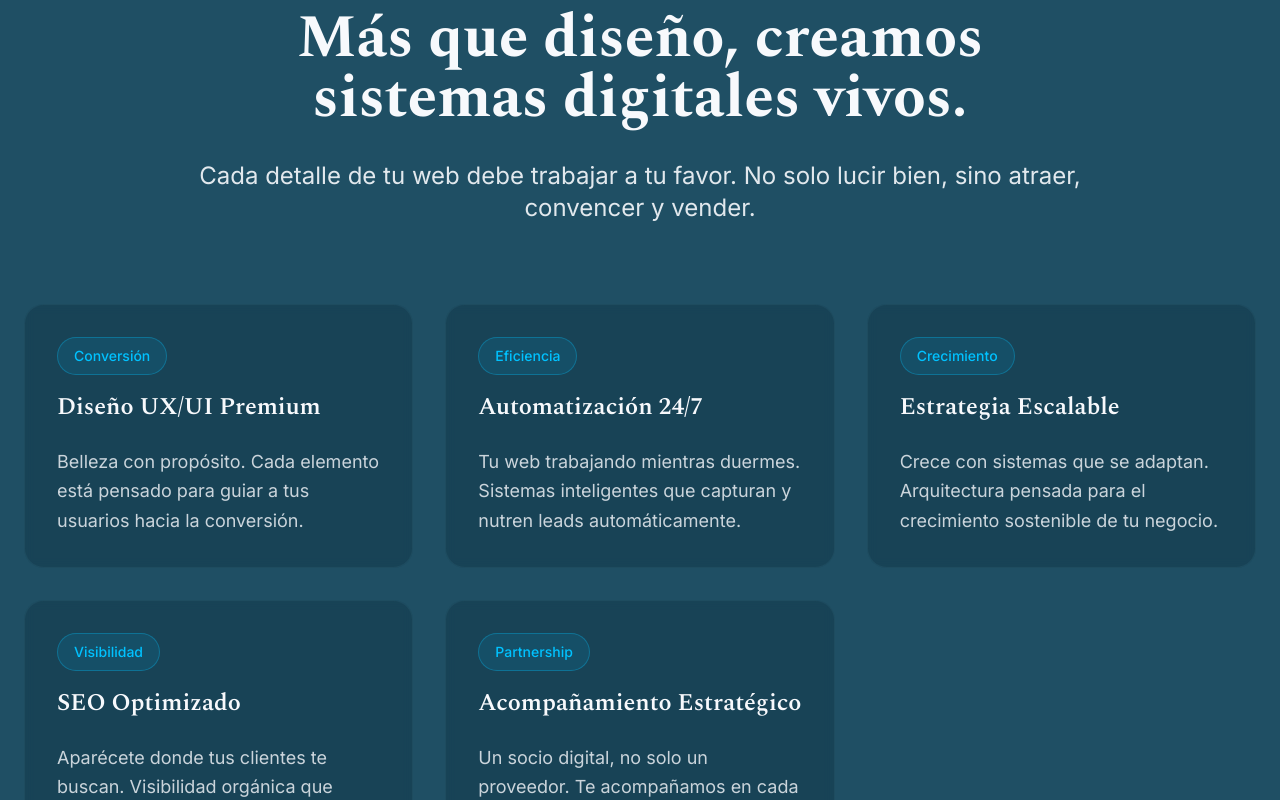
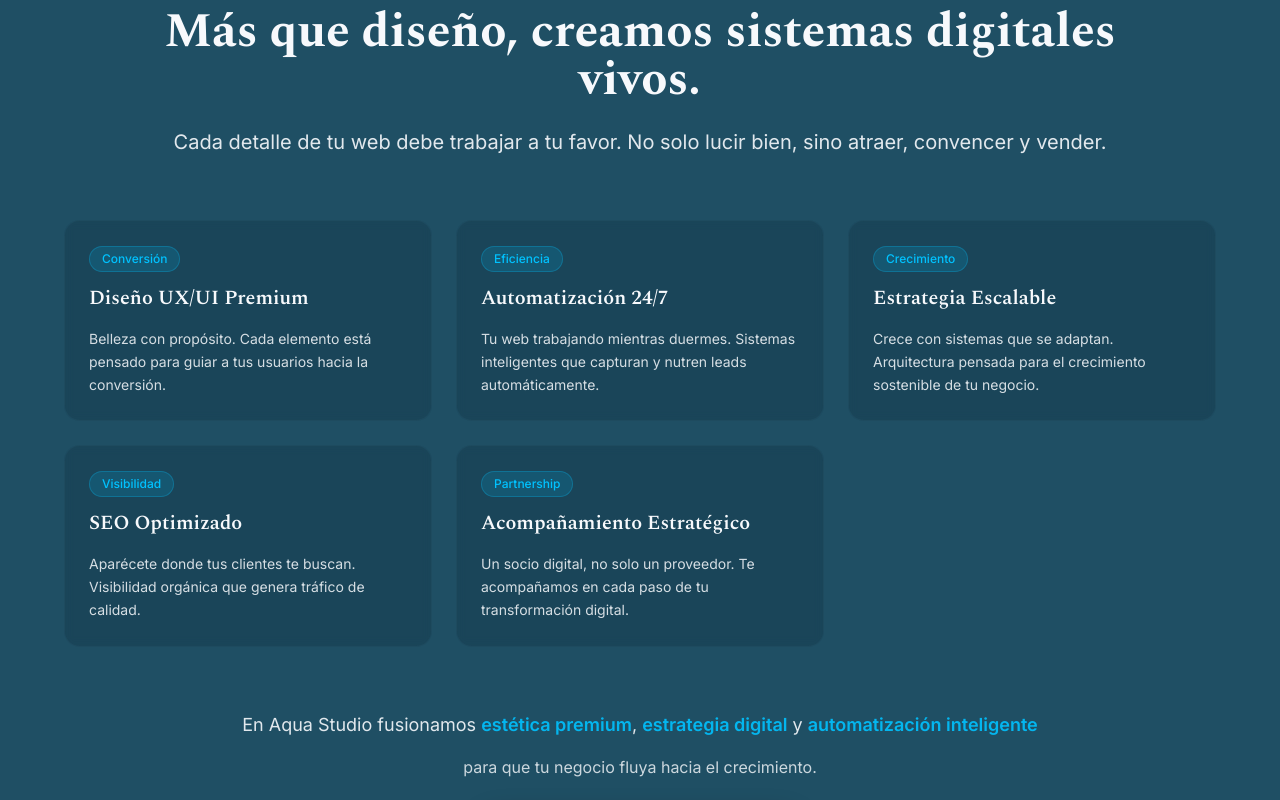
Before and after one commit to juanaranedagattavara-jpg/aquastudio, a Next.js app: page / in a window 1280 px wide. Shown: the part 920-1720 px from the top of the page. Built offline with nearby package versions, Linux system fonts and the light colour scheme.

Commit message:
Optimize benefits section: compact cards with high-class design, reduced spacing and refined typography

```diff
--- a/app/page.tsx
+++ b/app/page.tsx
@@ -61,16 +61,16 @@ export default function HomePage() {
       {/* Beneficios / Por qué elegirnos */}
       <Section id="beneficios" className="bg-brand-aqua text-brand-pearl">
         <div className="container">
-          <div className="max-w-4xl mx-auto text-center mb-20">
-            <h2 className="mb-8 text-4xl font-bold md:text-5xl lg:text-6xl">
+          <div className="max-w-5xl mx-auto text-center mb-16">
+            <h2 className="mb-6 text-4xl font-bold md:text-5xl">
               Más que diseño, creamos sistemas digitales vivos.
             </h2>
-            <p className="text-xl md:text-2xl opacity-90 leading-relaxed">
+            <p className="text-lg md:text-xl opacity-90">
               Cada detalle de tu web debe trabajar a tu favor. No solo lucir bien, sino atraer, convencer y vender.
             </p>
           </div>
 
-          <div className="grid md:grid-cols-2 lg:grid-cols-3 gap-8 max-w-7xl mx-auto">
+          <div className="grid md:grid-cols-2 lg:grid-cols-3 gap-6 max-w-6xl mx-auto">
             {[
               {
                 title: "Diseño UX/UI Premium",
@@ -98,32 +98,32 @@ export default function HomePage() {
                 highlight: "Partnership"
               },
             ].map((item, index) => (
-              <div key={index} className="group p-8 rounded-2xl bg-brand-deep/30 backdrop-blur-sm border border-brand-waves/20 transition-all duration-500 hover:bg-brand-deep/50 hover:border-brand-waves/40 hover:shadow-soft">
-                <div className="mb-6">
-                  <div className="inline-block px-4 py-2 rounded-full bg-brand-bright/10 border border-brand-bright/30 text-brand-bright text-sm font-medium mb-4">
+              <div key={index} className="group p-6 rounded-xl bg-brand-deep/25 backdrop-blur-sm border border-brand-waves/15 transition-all duration-300 hover:bg-brand-deep/40 hover:border-brand-waves/30 hover:shadow-soft hover:-translate-y-1">
+                <div className="mb-4">
+                  <div className="inline-block px-3 py-1 rounded-full bg-brand-bright/15 border border-brand-bright/25 text-brand-bright text-xs font-medium mb-3">
                     {item.highlight}
                   </div>
-                  <h3 className="text-2xl font-semibold mb-4 group-hover:text-brand-bright transition-colors">
+                  <h3 className="text-xl font-semibold mb-3 group-hover:text-brand-bright transition-colors">
                     {item.title}
                   </h3>
                 </div>
-                <p className="text-lg opacity-80 leading-relaxed">
+                <p className="text-sm opacity-85 leading-relaxed">
                   {item.desc}
                 </p>
               </div>
             ))}
           </div>
 
-          <div className="text-center mt-20">
-            <div className="mb-8">
-              <p className="text-xl opacity-90 mb-6">
+          <div className="text-center mt-16">
+            <div className="mb-6">
+              <p className="text-lg opacity-90 mb-4">
                 En Aqua Studio fusionamos <span className="text-brand-bright font-semibold">estética premium</span>, <span className="text-brand-bright font-semibold">estrategia digital</span> y <span className="text-brand-bright font-semibold">automatización inteligente</span>
               </p>
-              <p className="text-lg opacity-80">
+              <p className="text-base opacity-80">
                 para que tu negocio fluya hacia el crecimiento.
               </p>
             </div>
-            <Button variant="primary" className="px-12 py-6 text-lg font-semibold">
+            <Button variant="primary" className="px-10 py-4 text-base font-semibold">
               Descubre cómo escalamos marcas
             </Button>
           </div>
```
